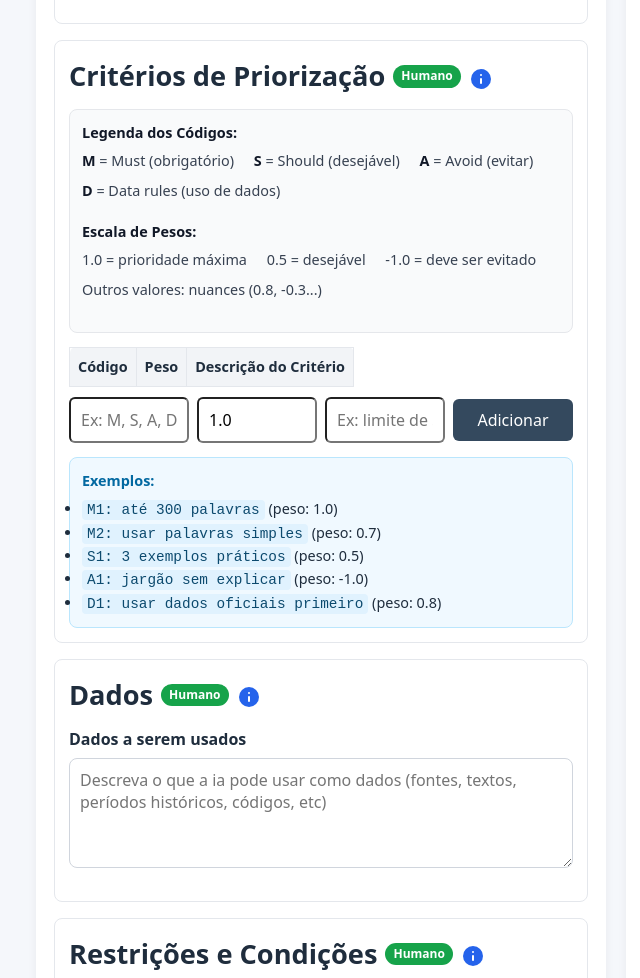
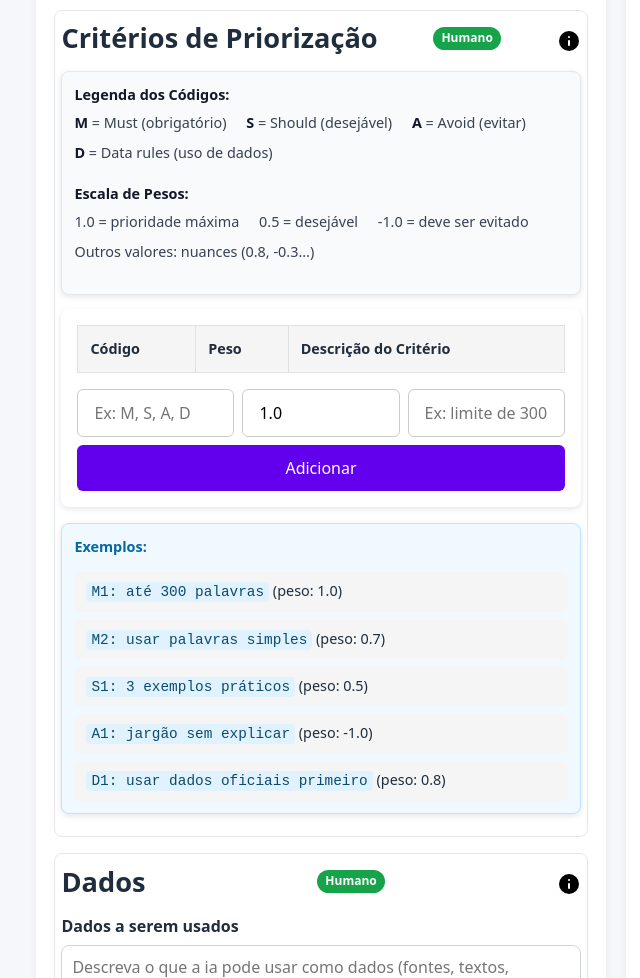
Before and after one commit to engsofjvolfe/OpenPUP-Friendly, a plain HTML site: page index.html in a window 1280 px wide. Shown: the part 1093-2071 px from the top of the page, without its empty margins (24-664 px from the left). Drawn offline with Linux system fonts and the light colour scheme.

Commit message:
feat: validação de códigos e melhorias visuais na interface
- Adicionada função `validateCode` em script.js para validar códigos permitidos (M, A, S, D) e converter entradas para maiúsculas
- Implementada validação nos campos "Código" em Critérios de Priorização
- Refinado design da interface para melhor experiência em desktop e mobile
- Atualizado ícone de informação para maior clareza visual
- Adicionadas classes `.card` na seção Etapa 2 do index.html para melhorar organização e legibilidade

```diff
--- a/index.html
+++ b/index.html
@@ -34,7 +34,7 @@ Repositório: https://github.com/engsofjvolfe/OpenPUP.git
           <span class="info" title="Aqui você define Idioma, Modo (Rápido/Detalhado), Público-alvo, Limites e Contexto da conversa. Esses parâmetros moldam tom e profundidade da resposta.">
             <span class="info" title="Aqui você define Idioma, Modo (Rápido/Detalhado), Público-alvo, Limites e Contexto da conversa. Esses parâmetros moldam tom e profundidade da resposta.">
               <svg xmlns="http://www.w3.org/2000/svg" class="icon-info" viewBox="0 0 24 24">
-                <circle cx="12" cy="12" r="10" fill="#2563eb"/>
+                <circle cx="12" cy="12" r="10" fill="#000"/>
                 <line x1="12" y1="8" x2="12.01" y2="8" stroke="#fff" stroke-width="2" stroke-linecap="round"/>
                 <line x1="12" y1="12" x2="12" y2="16" stroke="#fff" stroke-width="2" stroke-linecap="round"/>
               </svg>
@@ -96,7 +96,7 @@ Repositório: https://github.com/engsofjvolfe/OpenPUP.git
           Tarefa <span class="badge-human">Humano</span>
           <span class="info" title="Defina objetivo, formato de saída (Markdown, JSON, lista, tabela, etc) e tamanho-alvo.">
             <svg xmlns="http://www.w3.org/2000/svg" class="icon-info" viewBox="0 0 24 24">
-              <circle cx="12" cy="12" r="10" fill="#2563eb"/>
+              <circle cx="12" cy="12" r="10" fill="#000"/>
               <line x1="12" y1="8" x2="12.01" y2="8" stroke="#fff" stroke-width="2" stroke-linecap="round"/>
               <line x1="12" y1="12" x2="12" y2="16" stroke="#fff" stroke-width="2" stroke-linecap="round"/>
             </svg>
@@ -132,14 +132,14 @@ Repositório: https://github.com/engsofjvolfe/OpenPUP.git
           Critérios de Priorização <span class="badge-human">Humano</span>
           <span class="info" title="Defina o que é obrigatório, desejável ou deve ser evitado. Use códigos M, S, A, D e pesos entre -1.0 e 1.0.">
             <svg xmlns="http://www.w3.org/2000/svg" class="icon-info" viewBox="0 0 24 24">
-            <circle cx="12" cy="12" r="10" fill="#2563eb"/>
+              <circle cx="12" cy="12" r="10" fill="#000"/>
               <line x1="12" y1="8" x2="12.01" y2="8" stroke="#fff" stroke-width="2" stroke-linecap="round"/>
               <line x1="12" y1="12" x2="12" y2="16" stroke="#fff" stroke-width="2" stroke-linecap="round"/>
             </svg>
           </span>
         </h2>
 
-        <div class="info-box">
+        <div class="card info-box">
           <strong>Legenda dos Códigos:</strong>
           <ul>
             <li><strong>M</strong> = Must (obrigatório)</li>
@@ -156,6 +156,7 @@ Repositório: https://github.com/engsofjvolfe/OpenPUP.git
           </ul>
         </div>
 
+        <div class="card">
           <table id="criterios-table">
             <thead>
               <tr>
@@ -173,16 +174,15 @@ Repositório: https://github.com/engsofjvolfe/OpenPUP.git
             <input id="crit-desc" type="text" placeholder="Ex: limite de 300 palavras, usar 3 exemplos"/>
             <button id="add-criterio">Adicionar</button>
           </div>
+        </div>
 
-        <div class="examples">
+        <div class="card examples">
           <strong>Exemplos:</strong>
-          <ul>
-            <li><code>M1: até 300 palavras</code> (peso: 1.0)</li>
-            <li><code>M2: usar palavras simples</code> (peso: 0.7)</li>
-            <li><code>S1: 3 exemplos práticos</code> (peso: 0.5)</li>
-            <li><code>A1: jargão sem explicar</code> (peso: -1.0)</li>
-            <li><code>D1: usar dados oficiais primeiro</code> (peso: 0.8)</li>
-          </ul>
+          <div class="example-item"><code>M1: até 300 palavras</code> (peso: 1.0)</div>
+          <div class="example-item"><code>M2: usar palavras simples</code> (peso: 0.7)</div>
+          <div class="example-item"><code>S1: 3 exemplos práticos</code> (peso: 0.5)</div>
+          <div class="example-item"><code>A1: jargão sem explicar</code> (peso: -1.0)</div>
+          <div class="example-item"><code>D1: usar dados oficiais primeiro</code> (peso: 0.8)</div>
         </div>
       </section>
 
@@ -192,7 +192,7 @@ Repositório: https://github.com/engsofjvolfe/OpenPUP.git
           Dados <span class="badge-human">Humano</span>
           <span class="info" title="Forneça apenas as infomrações sobre os dados que a IA pode usar">
             <svg xmlns="http://www.w3.org/2000/svg" class="icon-info" viewBox="0 0 24 24">
-              <circle cx="12" cy="12" r="10" fill="#2563eb"/>
+              <circle cx="12" cy="12" r="10" fill="#000"/>
               <line x1="12" y1="8" x2="12.01" y2="8" stroke="#fff" stroke-width="2" stroke-linecap="round"/>
               <line x1="12" y1="12" x2="12" y2="16" stroke="#fff" stroke-width="2" stroke-linecap="round"/>
             </svg>
@@ -214,7 +214,7 @@ Repositório: https://github.com/engsofjvolfe/OpenPUP.git
           Restrições e Condições <span class="badge-human">Humano</span>
           <span class="info" title="Defina regras como: uso permitido de fontes externas (ex: sites), limite de perguntas que a IA pode fazer antes de responder, escopos proibidos, formatos obrigatórios e outras condições específicas.">
             <svg xmlns="http://www.w3.org/2000/svg" class="icon-info" viewBox="0 0 24 24">
-              <circle cx="12" cy="12" r="10" fill="#2563eb"/>
+              <circle cx="12" cy="12" r="10" fill="#000"/>
               <line x1="12" y1="8" x2="12.01" y2="8" stroke="#fff" stroke-width="2" stroke-linecap="round"/>
               <line x1="12" y1="12" x2="12" y2="16" stroke="#fff" stroke-width="2" stroke-linecap="round"/>
             </svg>
@@ -258,7 +258,7 @@ Repositório: https://github.com/engsofjvolfe/OpenPUP.git
           Auto-checagem (customizada) <span class="badge-human">Humano</span>
           <span class="info" title="Adicione critérios extras de checagem antes da entrega, ex.: tom inspirador, fonte confiável.">
               <svg xmlns="http://www.w3.org/2000/svg" class="icon-info" viewBox="0 0 24 24">
-                <circle cx="12" cy="12" r="10" fill="#2563eb"/>
+                <circle cx="12" cy="12" r="10" fill="#000"/>
                 <line x1="12" y1="8" x2="12.01" y2="8" stroke="#fff" stroke-width="2" stroke-linecap="round"/>
                 <line x1="12" y1="12" x2="12" y2="16" stroke="#fff" stroke-width="2" stroke-linecap="round"/>
               </svg>
--- a/web/script.js
+++ b/web/script.js
@@ -148,7 +148,7 @@ Tamanho-alvo: ${formElements.tamanho.value}
 ## 2) Critérios (priorização do que importa)
 M: A IA deve cumprir todas as etapas do protocolo, com execução obrigatória das seções 5 a 9. Falhas nessas etapas devem acionar bloqueio na etapa 8. # peso = 1.0
 M: A IA deve interromper o fluxo se qualquer etapa anterior estiver incompleta, inválida ou não validada. Não é permitido pular etapas. # peso = 1.0
-${criterios.map(c => `  ${c}`).join('\n')}
+${criterios.map(c => `${c}`).join('\n')}
 
 ---
 ## 3) Dados (fonte da verdade)
@@ -249,15 +249,52 @@ IA — faça:
         });
     });
 
+// Validação de Códigos e pesos
+const codigoInput = document.getElementById('crit-codigo');
+const addButton = document.getElementById('add-criterio');
+
+// Função para validar o código
+function validateCode(codigo) {
+    const codigosValidos = ['M', 'S', 'A', 'D'];
+    return codigosValidos.includes(codigo.toUpperCase());
+}
+
+// Validação em tempo real
+codigoInput.addEventListener('input', function() {
+    const valor = this.value.toUpperCase();
+
+    if (valor && !validateCode(valor)) {
+        this.style.borderColor = 'red';
+        addButton.disabled = true;
+    } else {
+        this.style.borderColor = '';
+        addButton.disabled = false;
+    }
+});
+
+// Validação ao sair do campo
+codigoInput.addEventListener('blur', function() {
+    if (this.value && !validateCode(this.value)) {
+        this.setCustomValidity('Digite apenas M, S, A ou D');
+        this.reportValidity();
+    } else {
+        this.setCustomValidity('');
+    }
+});
+
+// Tooltip de ajuda
+codigoInput.title = "Digite apenas: M (Must), S (Should), A (Avoid) ou D (Data)";
+
 document.getElementById('add-criterio').addEventListener('click', function () {
   const codigo = document.getElementById('crit-codigo').value;
   const peso = document.getElementById('crit-peso').value;
   const descricao = document.getElementById('crit-desc').value;
 
-    if (codigo && peso && descricao) {
+  // Validação final antes de adicionar
+  if (codigo && peso && descricao && validateCode(codigo)) {
     const newRow = formElements.criteriosTable.insertRow();
     newRow.innerHTML = `
-        <td>${codigo}</td>
+      <td>${codigo.toUpperCase()}</td>
       <td>${peso}</td>
       <td>${descricao}</td>
       <td><button class="rem-crit">Remover</button></td>
--- a/web/styles.css
+++ b/web/styles.css
@@ -33,7 +33,7 @@ header {
 }
 header h1 { font-size: 1.25rem; font-weight: 600; }
 .actions { display: flex; gap: .5rem; align-items: center; flex-wrap: wrap; }
-.actions button, #copy-prompt {
+.actions button, #copy-prompt, .rem-crit {
   background: #3498db;
   color: #fff;
   border: 0;
@@ -57,6 +57,10 @@ header h1 { font-size: 1.25rem; font-weight: 600; }
 .img-and-btn img.img-left { max-height: 2rem; border-radius: .25rem; }
 #copy-feedback { display:none; border-color: #0369a1; padding: 0.3rem; }
 
+
+.rem-crit{
+  background: red;
+}
 /* Layout base: mobile em coluna */
 .container {
   display: flex;
@@ -74,9 +78,9 @@ header h1 { font-size: 1.25rem; font-weight: 600; }
 }
 
 /* Steps */
-.step { border: .0625rem solid #e4e7ec; border-radius: .5rem; padding: .875rem; margin-bottom: 1rem; background: #fff; }
+.step { border: .0625rem solid #e4e7ec; border-radius: .5rem; padding: .4rem; margin-bottom: 1rem; background: #fff; }
 .step h2 {
-  display: flex; flex-direction: column; align-items: flex-start; gap: .5rem;
+  display: flex; align-items: center; gap: .5rem; justify-content: space-between;
   color: #1f2d3d; font-size: 1.25rem; margin-bottom: .700rem;
 }
 .badge-human {
@@ -98,39 +102,71 @@ header h1 { font-size: 1.25rem; font-weight: 600; }
 .radio-group { display: flex; gap: 1rem; flex-wrap: wrap; }
 .radio-group label { display: inline-flex; align-items: center; gap: .375rem; }
 
-/* Critérios */
+/* Geral */
+.card {
+  background: #fff;
+  padding: 1rem;
+  border-radius: .5rem;
+  box-shadow: 0 2px 6px rgba(0,0,0,0.1);
+  margin-bottom: 1rem;
+}
+
+/* Tabela */
 #criterios-table {
   width: 100%;
-  display: block;
-  overflow-x: auto;
-  margin-bottom: .625rem;
   border-collapse: collapse;
+  margin-bottom: 1rem;
 }
-#criterios-table th, #criterios-table td { border: .0625rem solid #e4e7ec; padding: .5rem; text-align: left; font-size: .9rem; }
-#criterios-table th { background: #f2f4f7; font-weight: 700; }
-#criterios-table tbody tr:hover { background: #f9fafb; }
-#criterios-table thead th:first-child { border-top-left-radius: .375rem; }
-#criterios-table thead th:last-child { border-top-right-radius: .375rem; }
+#criterios-table th, #criterios-table td {
+  border: 1px solid #e0e0e0;
+  padding: .75rem;
+  text-align: left;
+  font-size: .9rem;
+}
+#criterios-table th {
+  background: #f5f5f5;
+  font-weight: 600;
+}
+#criterios-table tbody tr:hover {
+  background: #f0f0f0;
+}
 
+/* Controles */
 .criterio-controls {
   display: flex;
   flex-direction: column;
   gap: .5rem;
-  align-items: stretch;
 }
 .criterio-controls input,
 .criterio-controls button {
-  width: 100%;
-  padding: .625rem;
+  padding: .75rem 1rem;
   border-radius: .375rem;
   font-size: 1rem;
+  border: 1px solid #ccc;
 }
 .criterio-controls button {
-  background: #34495e; color: #fff; border: 0; cursor: pointer;
+  background: #6200ee;
+  color: #fff;
+  border: none;
+  cursor: pointer;
+  transition: background 0.2s;
 }
-.criterio-controls button:hover { background: #2b3d4f; }
-button.rem-crit { background: #ef4444 !important; }
-button.rem-crit:hover { background: #dc2626 !important; }
+.criterio-controls button:hover {
+  background: #4500b5;
+}
+
+/* Examples */
+.examples {
+  display: flex;
+  flex-direction: column;
+  gap: .5rem;
+}
+.example-item {
+  background: #f5f5f5;
+  padding: .5rem .75rem;
+  border-radius: .375rem;
+  font-size: .9rem;
+}
 
 /* Pré-visualização */
 .right-panel h2 { margin-bottom: .625rem; }
@@ -304,6 +340,9 @@ footer {
   }
 }
 
+
+
+
 /*
 Este projeto é licenciado sob:
 - Documentação: CC BY-NC-SA 4.0
```
Also changed, not shown: 1 other file. Lines whose indentation alone changed are shown as unchanged.
